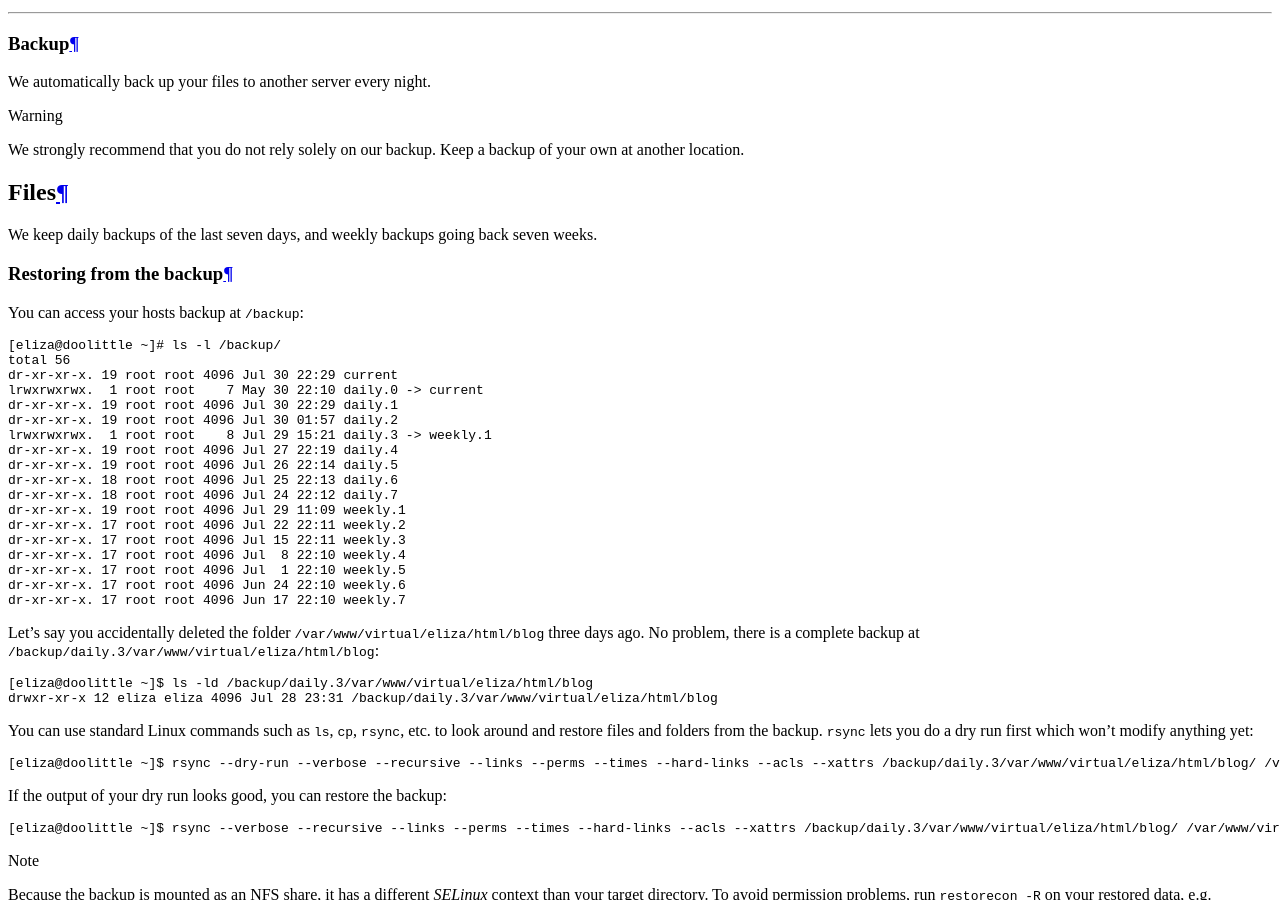
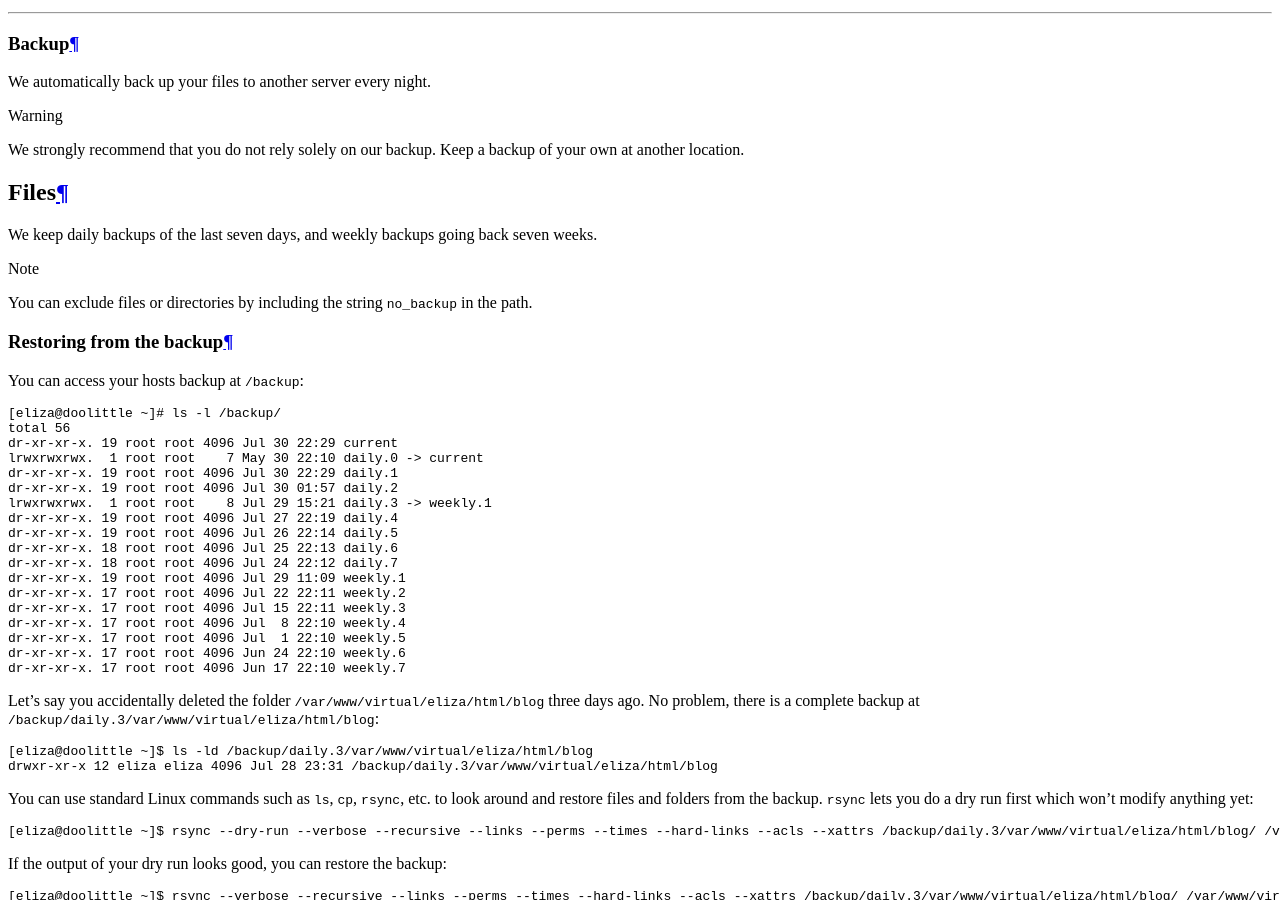
Before and after one commit to Uberspace/manual, a Sphinx documentation site: the page built from source/basics-backup.rst, in a window 1280 px wide and 900 px high, scrolled down 1439 px. Built offline with Sphinx 7.4.7 and the Read the Docs theme 2.0.0, drawn with Linux system fonts in a browser that asks for light colours; pages that are not in the unit, such as notebooks, are missing from menus.

Commit message:
document how to exclude files from backup

```diff
--- a/source/basics-backup.rst
+++ b/source/basics-backup.rst
@@ -12,6 +12,8 @@ Files
 =====
 
 We keep daily backups of the last seven days, and weekly backups going back seven weeks.
+
+.. note:: You can exclude files or directories by including the string ``no_backup`` in the path.
 
 Restoring from the backup
 -------------------------
```
Also changed, not shown: 1 other file.
